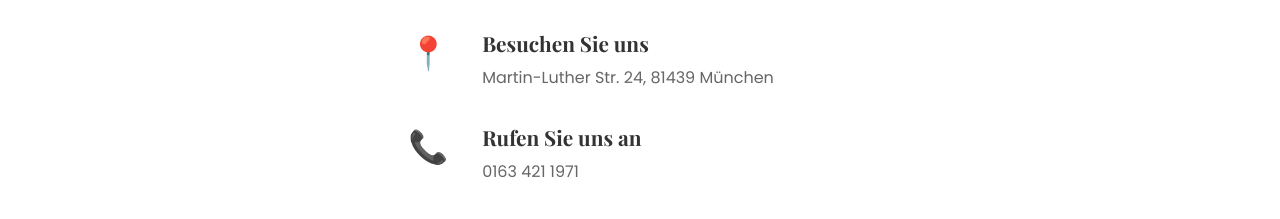
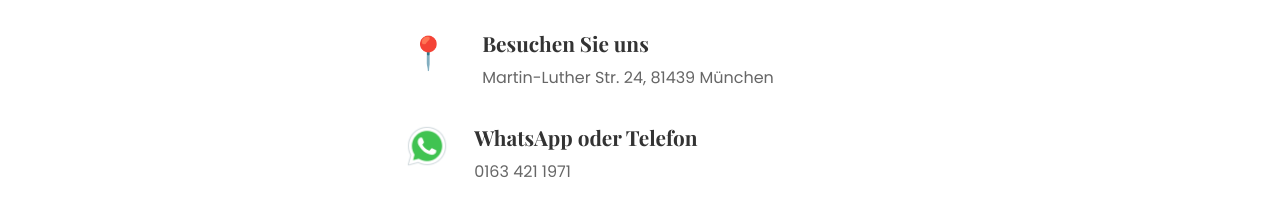
Before and after one commit to AMikic33/la-jolie-vie, a React (Create React App) app: page / in a window 1280 px wide. Shown: the part 3320-3539 px from the top of the page. Built offline with nearby package versions, Linux system fonts and the light colour scheme.

Commit message:
add whatsapp icon

```diff
--- a/src/App.css
+++ b/src/App.css
@@ -552,6 +552,12 @@
   min-width: 50px;
 }
 
+.contact-icon-img {
+  width: 46px;
+  height: 46px;
+  margin-left: -4px;
+}
+
 .contact-item h4 {
   font-family: 'Playfair Display', serif;
   font-size: 1.3rem;
--- a/src/components/Contact.jsx
+++ b/src/components/Contact.jsx
@@ -1,4 +1,5 @@
 // import { useState } from 'react';
+import whatsappIcon from '../logo/whatsapp-icon.png';
 
 export default function Contact() {
 
@@ -19,9 +20,9 @@ export default function Contact() {
               </div>
             </div>
             <div className="contact-item">
-              <span className="contact-icon">📞</span>
+              <img src={whatsappIcon} alt="WhatsApp" className="contact-icon-img" />
               <div>
-                <h4>Rufen Sie uns an</h4>
+                <h4>WhatsApp oder Telefon</h4>
                 <p>0163 421 1971</p>
               </div>
             </div>
```
Also changed, not shown: src/logo/whatsapp-icon.png (added).
